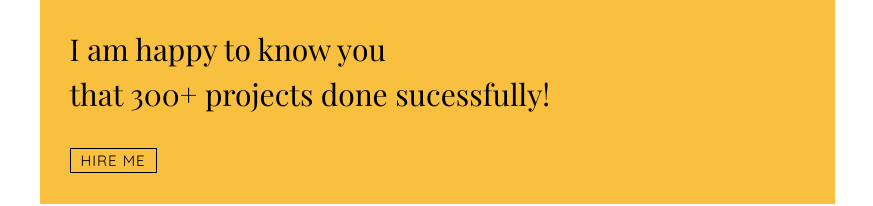
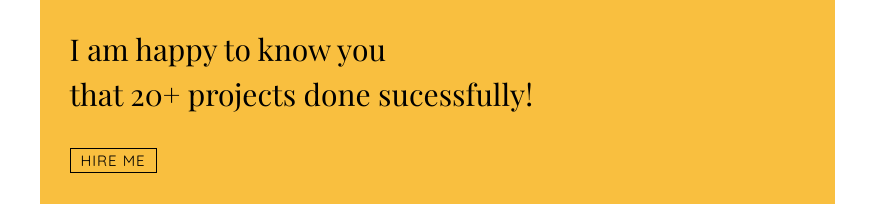
Before and after one commit to laxmipagare/portfolio, a plain HTML site: page index.html in a window 1280 px wide. Shown: the part 1805-2011 px from the top of the page, without its empty margins (353-1226 px from the left). Drawn offline with nearby package versions, Linux system fonts and the light colour scheme; files whose address does not match are found by name; a web font is replaced by a local one.

Commit message:
Changes in index file 2

```diff
--- a/index.html
+++ b/index.html
@@ -214,7 +214,7 @@
 								<div class="row">
 									<div class="col-md-12 animate-box" data-animate-effect="fadeInLeft">
 										<div class="hire">
-											<h2>I am happy to know you <br>that 300+ projects done sucessfully!</h2>
+											<h2>I am happy to know you <br>that 20+ projects done sucessfully!</h2>
 											<a href="#" class="btn-hire">Hire me</a>
 										</div>
 									</div>
```
